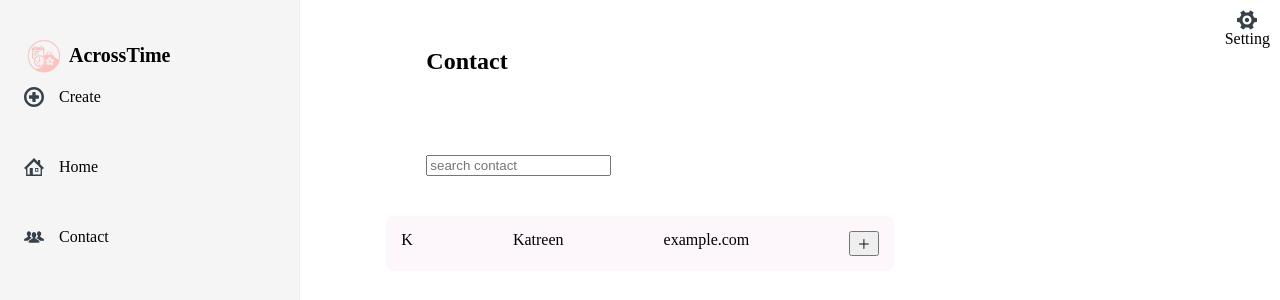
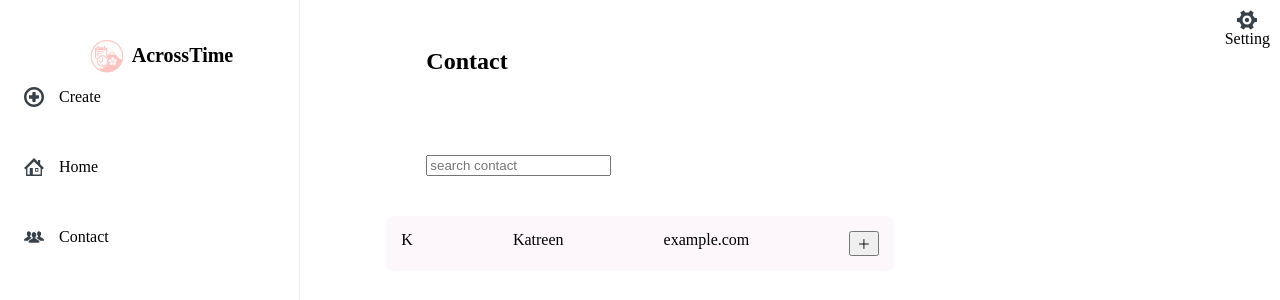
Before and after one commit to aiyoshida/ProjectLab-meeting-app, a React (Create React App) app in the folder my-react-app/: page /contact in a window 1280 px wide. Shown: the top 300 px of the page. Built offline with nearby package versions, Linux system fonts and the light colour scheme; a web font is replaced by a local one.

Commit message:
update some

```diff
--- a/my-react-app/package.json
+++ b/my-react-app/package.json
@@ -7,6 +7,7 @@
     "@testing-library/jest-dom": "^6.6.3",
     "@testing-library/react": "^16.3.0",
     "@testing-library/user-event": "^13.5.0",
+    "luxon": "^3.6.1",
     "react": "^19.1.0",
     "react-dom": "^19.1.0",
     "react-router-dom": "^7.4.1",
@@ -36,5 +37,10 @@
       "last 1 firefox version",
       "last 1 safari version"
     ]
+  },
+  "devDependencies": {
+    "autoprefixer": "^10.4.21",
+    "postcss": "^8.5.3",
+    "tailwindcss": "^4.1.4"
   }
 }
--- /dev/null
+++ b/my-react-app/src/components/NewMeetingLeftSideBar.css
@@ -0,0 +1,44 @@
+
+.left-sidebar{
+     width:300px;
+     height: 100vh;
+     background-color: white;
+     padding: 30px;
+     position: fixed;
+     left: 0;
+     top:0;              /* 中身をflexレイアウトにする */
+     flex-direction: column;      /* 子要素を縦に並べる（ロゴ→メニュー） */
+     padding: 24px;               /* 中身の余白を全体に24px追加 */
+     box-sizing: border-box;      /* paddingやborderを含めて width/height を制御 */
+     border-right: 1px solid #eee;
+}
+
+.menu{
+     display:flex;
+     flex-direction: column;
+     gap :50px;
+}
+.brand-row{
+     width: 50%;
+     margin-right: auto;
+     margin-left: auto;
+
+}
+
+.section {
+     margin-bottom: 24px;
+   }
+
+   .readonly-box {
+     padding: 10px 12px;
+     background-color: #fff;
+     border: 1px solid #ccc;
+     border-radius: 6px;
+     color: #333;
+     font-size: 14px;
+   }
+
+
+.invitees {
+     margin-top: 12px;
+   }
--- /dev/null
+++ b/my-react-app/src/components/NewMeetingLeftSideBar.jsx
@@ -0,0 +1,56 @@
+import React from "react";
+import './NewMeetingLeftSideBar.css';
+import icon from '../images/icon.png';
+import plus from '../images/plus.svg'
+import home from '../images/home.svg'
+import contact from '../images/contact.svg'
+
+const mockInvitees = [
+     { name: "Katreen", email: "example@gmail.com" },
+     { name: "Tariq", email: "example2@gmail.com" },
+     { name: "Ramiz", email: "example3@gmail.com" },
+   ];
+
+
+export default function NewMeetingLeftSideBar() {
+     const timezone = Intl.DateTimeFormat().resolvedOptions().timeZone
+     return(
+               <div className="left-sidebar">
+
+                    <div className="brand-row">
+                         <img src={icon} alt='icon' className="icon"/>
+                         <h3 className="brand">AcrossTime</h3>
+                    </div>
+
+
+                         {/* タイムゾーン（表示専用） */}
+                         <div className="section">
+                              <label className="label">Your Timezone</label>
+                              <div className="readonly-box">{timezone}</div>
+                              </div>
+
+                              {/* Duration（固定の30分表示） */}
+                              <div className="section">
+                              <label className="label">Duration</label>
+                              <div className="readonly-box">30 min</div>
+                              </div>
+                              <div className="invitees">
+
+                     {/* invite*/}
+                         {mockInvitees.map((user, index) => (
+                         <label key={index} className="invite-item">
+                         <input type="checkbox" defaultChecked />
+                         <div className="invite-text">
+                              <div>{user.name}</div>
+                              <div className="email">{user.email}</div>
+                         </div>
+                         </label>
+                         ))}
+                    </div>
+
+
+
+               </div>
+
+     );
+}
--- a/my-react-app/src/pages/NewMeeting.jsx
+++ b/my-react-app/src/pages/NewMeeting.jsx
@@ -1,9 +1,10 @@
 
-
+import NewMeetingLeftSideBar from '../components/NewMeetingLeftSideBar';
 
 function NewMeeting(){
      return(
           <div>
+                <NewMeetingLeftSideBar/>
                <h1>New Meeting</h1>
           </div>
      );
```
Also changed, not shown: my-react-app/src/components/NewMeetingOthersTime.jsx (added, +13 -0 lines), my-react-app/src/mock/mockData.js (added, +16 -0 lines), my-react-app/src/components/NewMeetingOthersTime.css (added), 1 other file (tests, documents, lock files or other folders).
